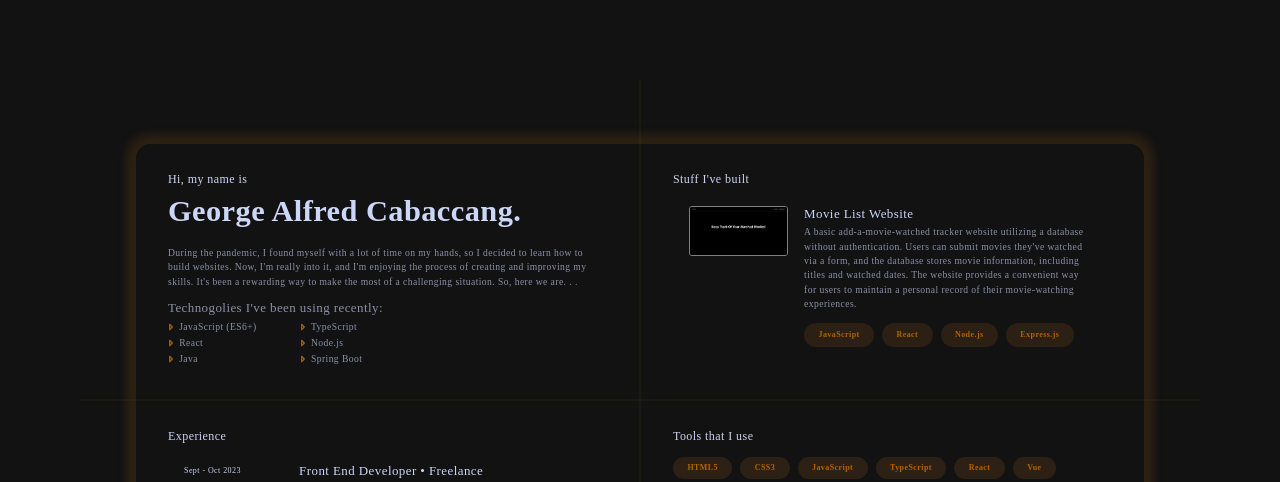
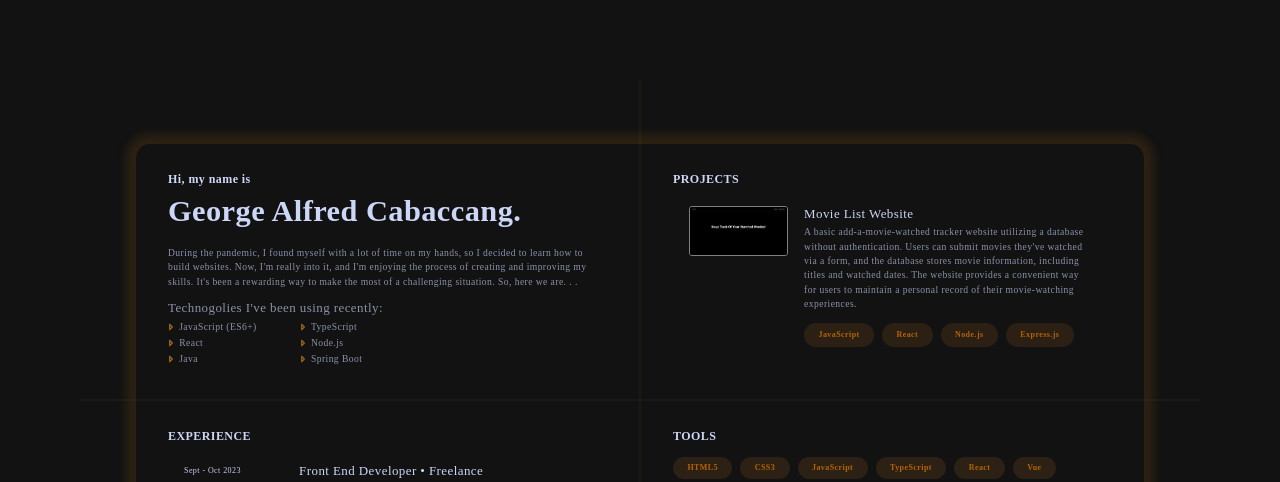
Before and after one commit to georgecabaccang/personal-website, a React (Vite) app: page / in a window 1280 px wide. Shown: the top 482 px of the page. Built offline with nearby package versions, Linux system fonts and the light colour scheme; a web font is replaced by a local one.

Commit message:
- Change font weight of section titiles. - Change title of projects and experience.

```diff
--- a/src/components/sections/experience/ExperienceList.tsx
+++ b/src/components/sections/experience/ExperienceList.tsx
@@ -6,7 +6,7 @@ import Experience from "./experienceItem/Experience";
 export default function ExperienceList() {
     return (
         <SectionCard>
-            <SectionCard.Title>Experience</SectionCard.Title>
+            <SectionCard.Title>EXPERIENCE</SectionCard.Title>
             <List>
                 {EXPERIENCE.map((experience, index) => {
                     return (
--- a/src/components/sections/projects/ProjectList.tsx
+++ b/src/components/sections/projects/ProjectList.tsx
@@ -6,7 +6,7 @@ import Project from "./projectItem/Project";
 export default function ProjectList() {
     return (
         <SectionCard>
-            <SectionCard.Title>Stuff I've built</SectionCard.Title>
+            <SectionCard.Title>PROJECTS</SectionCard.Title>
             <List>
                 {PROJECTS.map((project, index) => {
                     return (
--- a/src/components/sections/tools/ToolList.tsx
+++ b/src/components/sections/tools/ToolList.tsx
@@ -8,7 +8,7 @@ import styles from "./toolList.module.css";
 export default function ToolList() {
     return (
         <SectionCard>
-            <SectionCard.Title>Tools that I use</SectionCard.Title>
+            <SectionCard.Title>TOOLS</SectionCard.Title>
             <List styleOverride={styles.list_tools}>
                 {TOOLS.map((tool, index) => {
                     return <Tool key={index} tool={tool} />;
--- a/src/components/ui/cards/section-container/sectionCard.module.css
+++ b/src/components/ui/cards/section-container/sectionCard.module.css
@@ -10,6 +10,7 @@
 .section__title {
     font-size: 0.9rem;
     font-family: InterSemiBold;
+    font-weight: bolder;
 }
 
 @media screen and (min-width: 1200px) {
@@ -41,7 +42,6 @@
 @media screen and (max-width: 639px) {
     .section__title {
         font-size: 1rem;
-        font-weight: 700;
     }
 
     .section_container {
```
